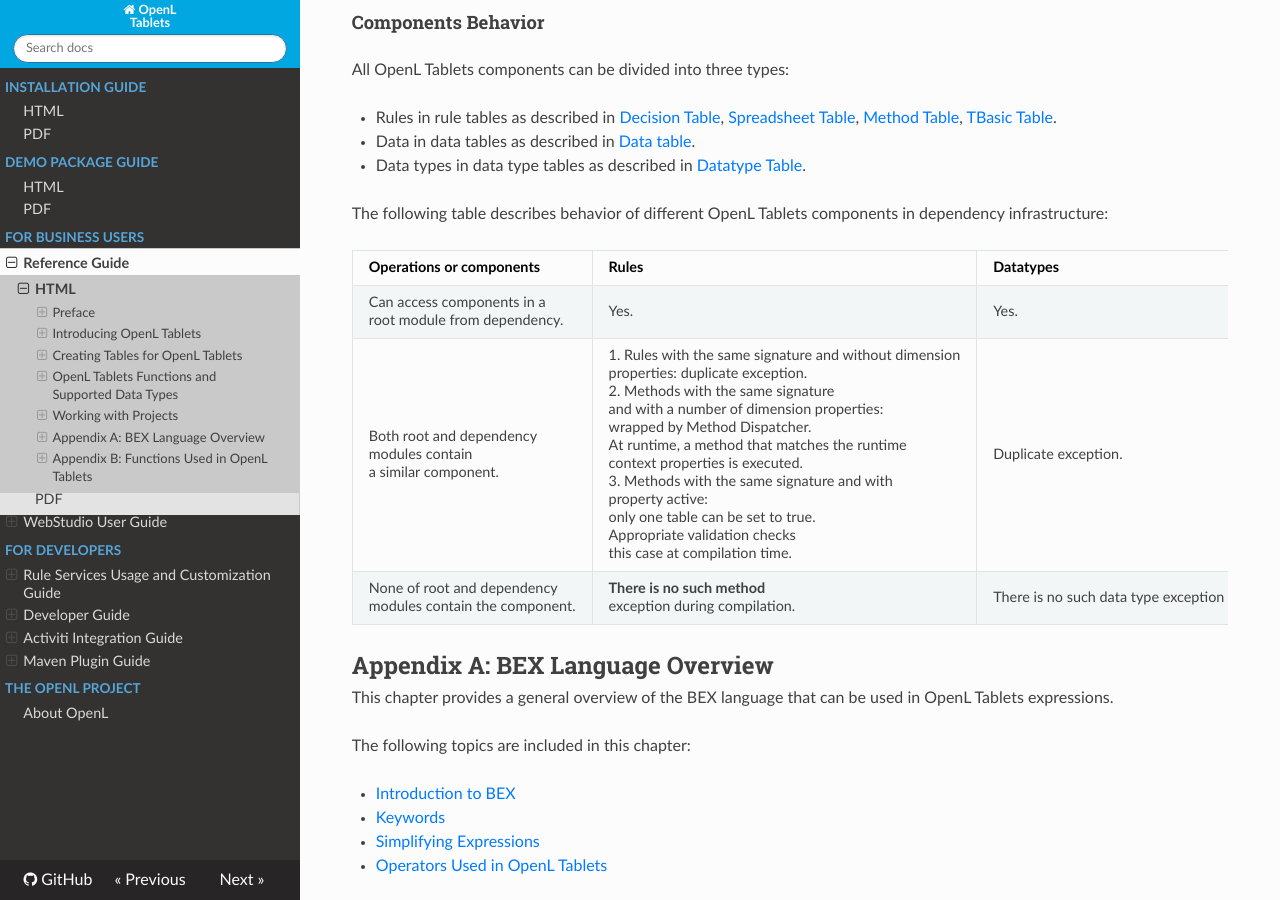
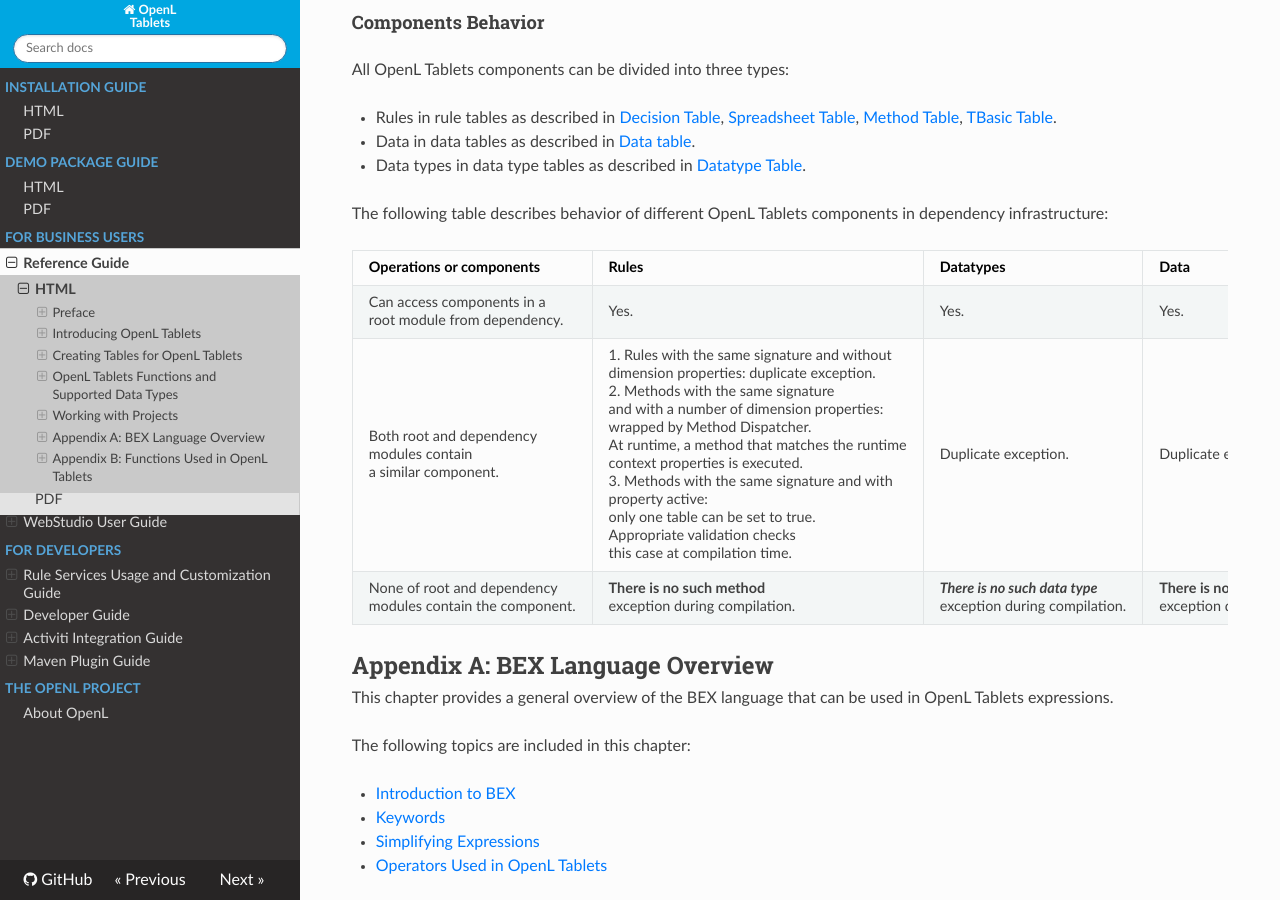
Before and after one commit to agradus/OpenLdocs, an MkDocs documentation site: the page built from docs/documentation/guides/reference_guide.md, in a window 1280 px wide and 900 px high, scrolled down 172934 px. Built offline with MkDocs 1.6.1, drawn with Linux system fonts in a browser that asks for light colours; nearby versions of some CDN libraries.

Commit message:
Update reference_guide.md

```diff
--- a/docs/documentation/guides/reference_guide.md
+++ b/docs/documentation/guides/reference_guide.md
@@ -3746,8 +3746,8 @@
 | Operations or components                                      | Rules                                                                                                                                                                                                                                                                                                                                                                                                                                          | Datatypes                                                | Data                                                     |
 |---------------------------------------------------------------|------------------------------------------------------------------------------------------------------------------------------------------------------------------------------------------------------------------------------------------------------------------------------------------------------------------------------------------------------------------------------------------------------------------------------------------------|----------------------------------------------------------|----------------------------------------------------------|
 | Can access components in a <br/>root module from dependency.       | Yes.                                                                                                                                                                                                                                                                                                                                                                                                                                           | Yes.                                                     | Yes.                                                     |
-| Both root and dependency <br/>modules contain <br/>a similar component. | 1. Rules with the same signature and without dimension <br/>properties: duplicate exception. <br/>2. Methods with the same signature <br/>and with a number of dimension properties: <br/>wrapped by Method Dispatcher.<br/>At runtime, a method that matches the runtime<br/> context properties is executed. <br/>3. Methods with the same signature and with <br/>property active: <br/>only one table can be set to true. <br/>Appropriate validation checks <br/>this case at compilation time. | Duplicate exception.                                     | Duplicate exception.                                     |
-| None of root and dependency <br/>modules contain the component.    | **There is no such method** <br/>exception during compilation.                                                                                                                                                                                                                                                                                                                                                                                      | There is no such data type exception during compilation. | **There is no such field** <br/>exception during compilation. |
+| Both root and dependency <br/>modules contain <br/>a similar component. | 1. Rules with the same signature and without <br/>dimension properties: duplicate exception. <br/>2. Methods with the same signature <br/>and with a number of dimension properties: <br/>wrapped by Method Dispatcher.<br/>At runtime, a method that matches the runtime<br/> context properties is executed. <br/>3. Methods with the same signature and with <br/>property active: <br/>only one table can be set to true. <br/>Appropriate validation checks <br/>this case at compilation time. | Duplicate exception.                                     | Duplicate exception.                                     |
+| None of root and dependency <br/>modules contain the component.    | **There is no such method** <br/>exception during compilation.                                                                                                                                                                                                                                                                                                                                                                                      | ***There is no such data type*** <br/>exception during compilation. | **There is no such field** <br/>exception during compilation. |
 
 ## Appendix A: BEX Language Overview
 
```
